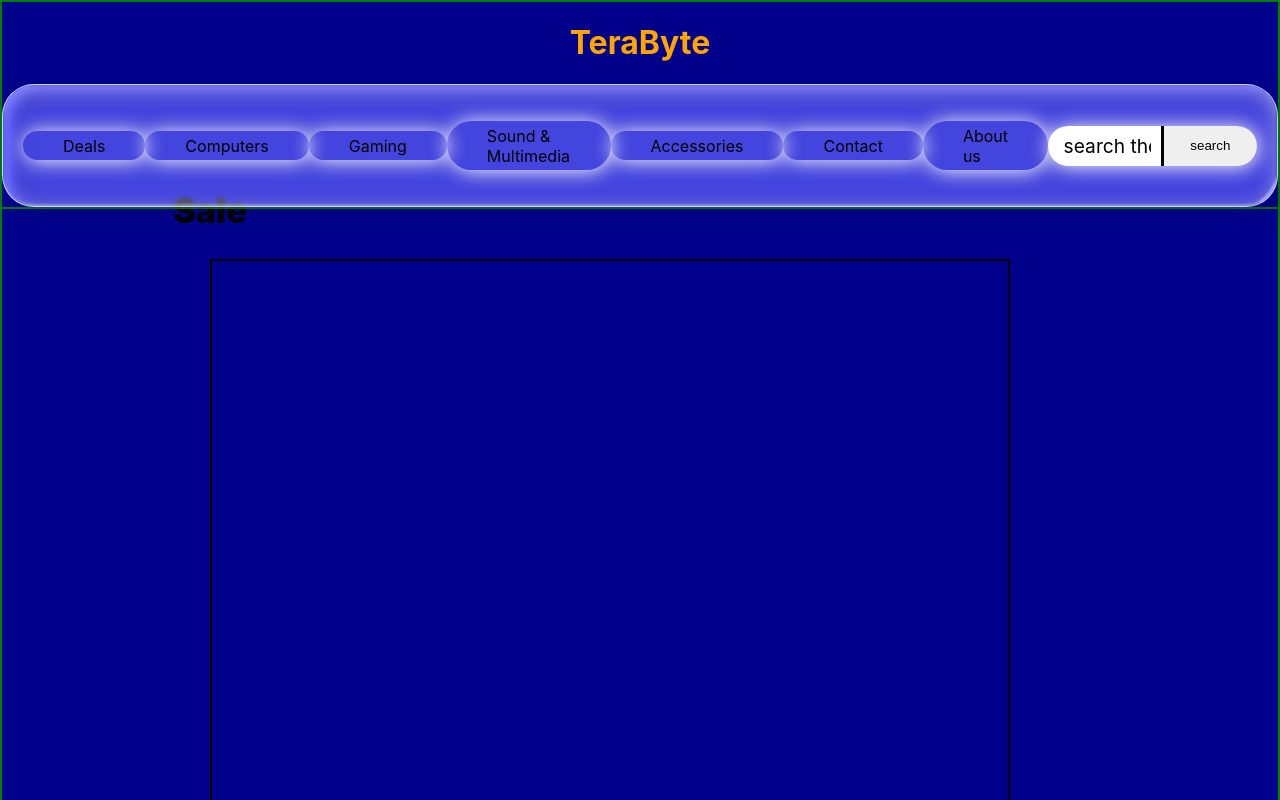
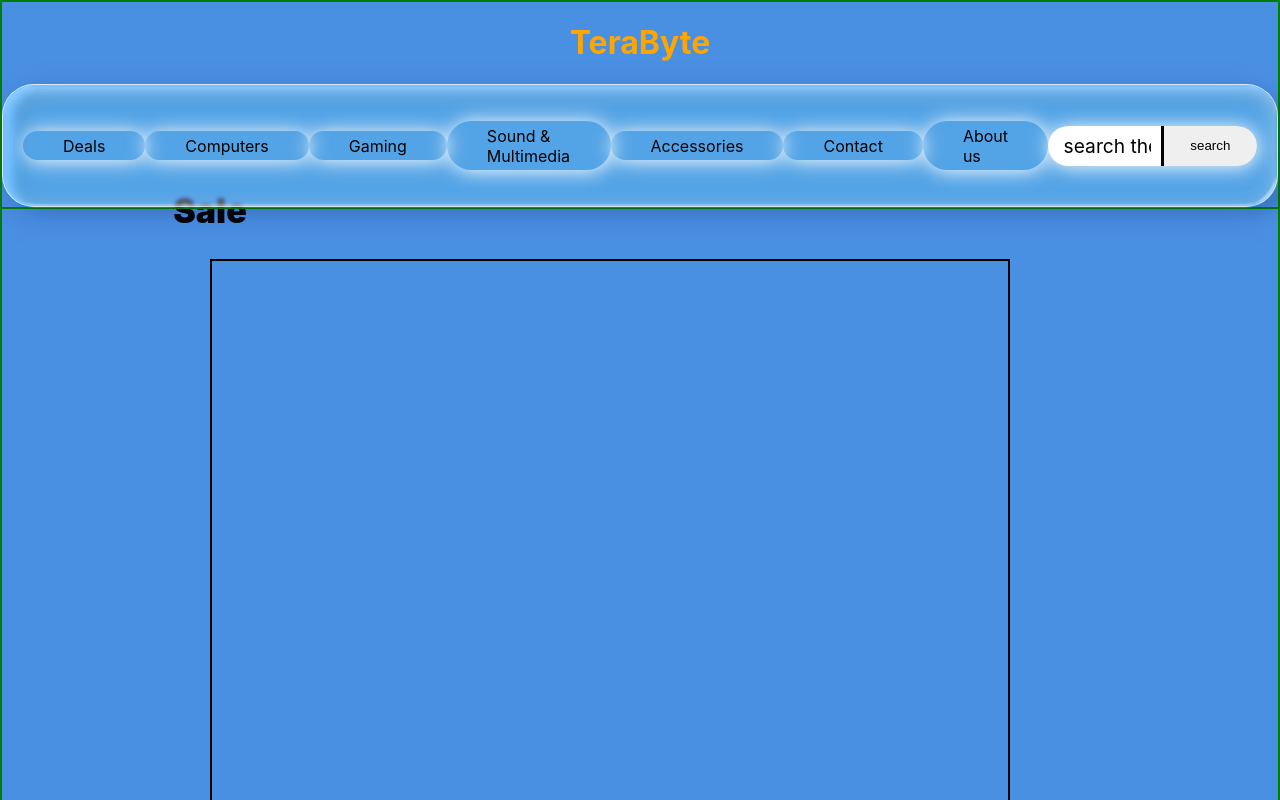
Before and after one commit to BrahamjeetRandhawa/Singh, a React (Create React App) app in the folder terabyte/: page / in a window 1280 px wide. Shown: the top 800 px of the page. Built offline with nearby package versions, Linux system fonts and the light colour scheme.

Commit message:
:Root color made

```diff
--- a/terabyte/src/App.css
+++ b/terabyte/src/App.css
@@ -1,3 +1,14 @@
+:root {
+  --primary-color: #4a90e2;
+  --secondary-color: #f5f5f5;
+  --text-color: #333;
+  --border-color: #ccc;
+}
+
+
+
+
+
 
 *,*::before,*::after {
   box-sizing: border-box;
@@ -21,7 +32,6 @@
 .Topbar {
   top: 0;
   border: 2px solid black;
-  background-color: red;
 }
 
 .App-main {
--- a/terabyte/src/Topstyle.css
+++ b/terabyte/src/Topstyle.css
@@ -1,7 +1,7 @@
 
 html {
     scroll-behavior: smooth;
-    background: darkblue;
+    background: var(--primary-color);
 }
 h1 {
     color: orange;
@@ -101,6 +101,8 @@ h1 {
 
 .search label {
     position: absolute;
+    display: flex;
+    align-items: center;
     /* left: 10px; */
     top: 50%;
     transform: translateY(-50%);
```
